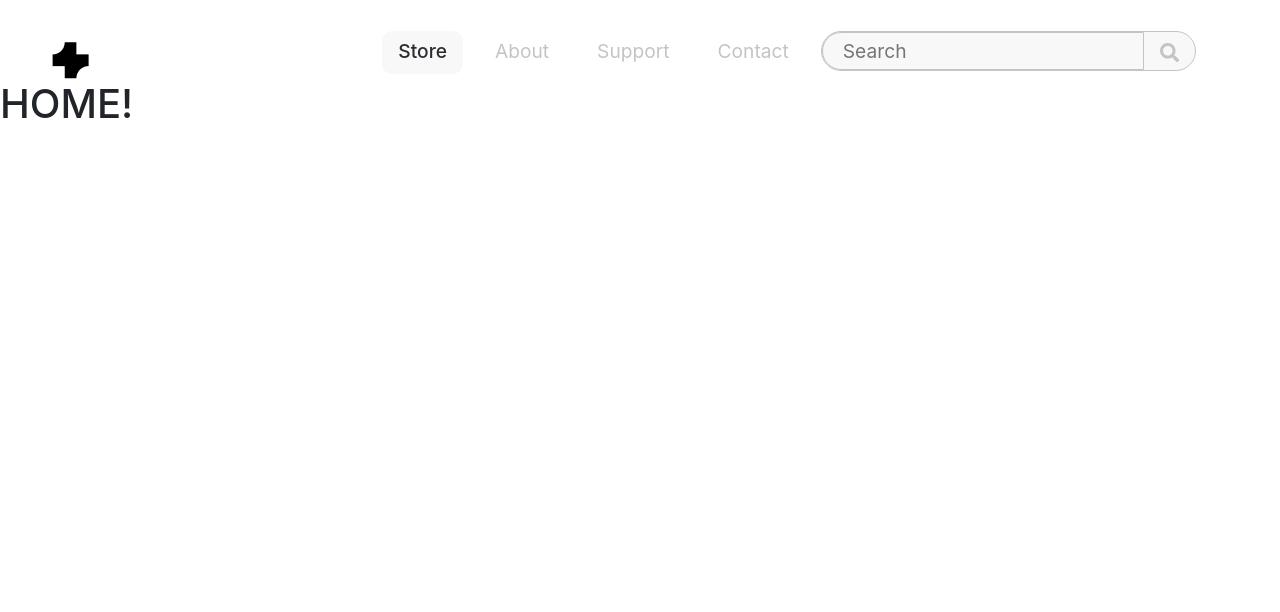
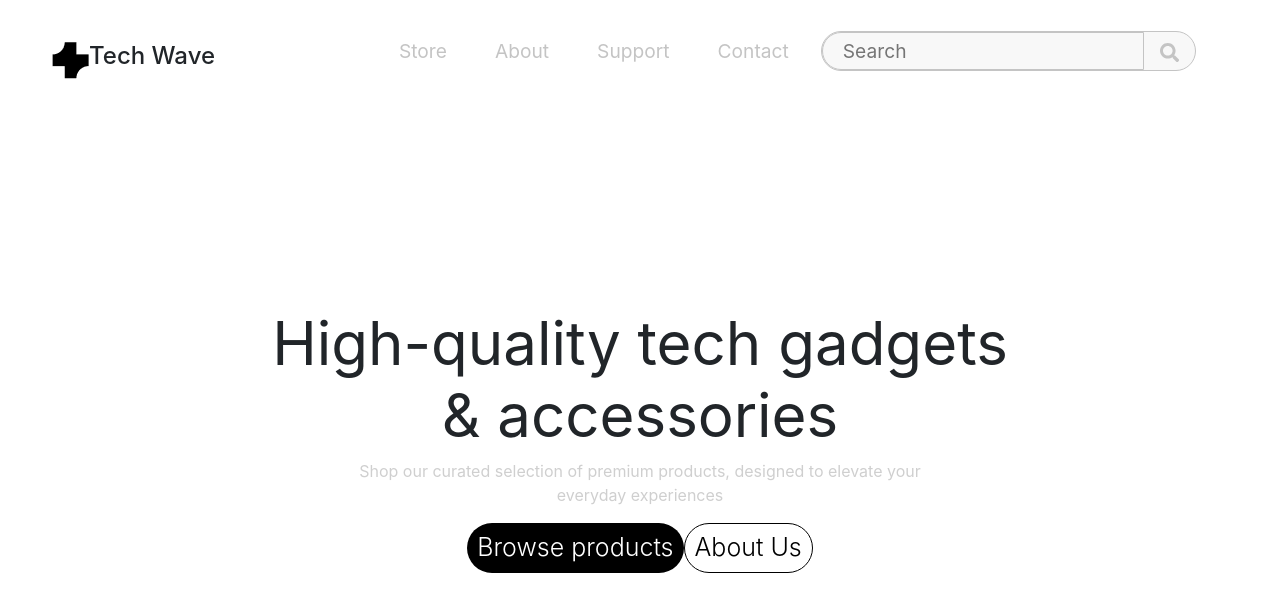
Before and after one commit to MuhammadAliashraf/Tech-wave, a React (Create React App) app: page / in a window 1280 px wide. Shown: the top 612 px of the page. Built offline with nearby package versions, Linux system fonts and the light colour scheme; the HTML template or start-up script is replaced by a standard one.

Commit message:
Hero Section Complete

```diff
--- a/package.json
+++ b/package.json
@@ -15,6 +15,7 @@
     "react-icons": "^4.10.1",
     "react-image-crop": "^10.1.5",
     "react-redux": "^8.1.1",
+    "react-reveal": "^1.2.2",
     "react-router-dom": "^6.14.1",
     "react-scripts": "5.0.1",
     "react-switch": "^7.0.0",
--- /dev/null
+++ b/src/Components/HeroSection copy/HeroSection.js
@@ -0,0 +1,14 @@
+import React from 'react'
+import styles from "./herosection.module.css"
+
+function HeroSection() {
+  return (
+    <div>
+        <div  >
+           <h1>Hero Section</h1>
+        </div>
+    </div>
+  )
+}
+
+export default HeroSection
--- /dev/null
+++ b/src/Components/HeroSection/HeroSection.js
@@ -0,0 +1,28 @@
+import React from 'react'
+import styles from "./herosection.module.css"
+import MyButton from '../button/MyButton'
+
+function HeroSection() {
+  return (
+        <div className={styles.main}  >
+           <h1 className={styles.h1}  >High-quality tech gadgets
+           <br/>
+            & accessories</h1>
+           <p className={styles.p}>Shop our curated selection of premium products, designed to elevate your
+           <br/>
+            everyday experiences</p>
+           <div className={styles.twobtn}>
+            <div >
+             <MyButton label="Browse products" marginright={5}/>
+            </div>
+            <div>
+            <MyButton
+            white
+            label="About Us" />
+           </div>
+            </div>
+        </div>
+  )
+}
+
+export default HeroSection
--- /dev/null
+++ b/src/Components/HeroSection/herosection.module.css
@@ -0,0 +1,22 @@
+.main{
+    display: flex;
+    justify-content: center;
+    align-items: center;
+    flex-direction: column;
+    min-height: 90vh;
+}
+.twobtn{
+    display: flex;
+    justify-content: center;
+    align-items: center;
+    flex-direction: row;
+}
+.h1{
+    text-align: center;
+    font-size: 60px;
+    font-weight: 400;
+}
+.p{
+    text-align: center;
+    color: #cfcfcf;
+}
--- a/src/Components/Navbar/Navbar.js
+++ b/src/Components/Navbar/Navbar.js
@@ -13,12 +13,17 @@ function NavBar() {
     <>
       <nav className="navbar">
         <div className="nav-container">
-          <img src={Logo} />
+          <div style={{display:"flex",alignItems:"center"}} >
+          <a href="/">
+    <img src={Logo} alt="Tech Wave Logo" />
+  </a>
+          <h4>Tech Wave</h4>
+          </div>
           <ul className={click ? 'nav-menu active' : 'nav-menu'}>
             <li className="nav-item">
               <NavLink
                 exact
-                to="/"
+                to="/store"
                 activeClassName="active"
                 className="nav-links"
                 onClick={handleClick}
--- a/src/Components/button/MyButton.js
+++ b/src/Components/button/MyButton.js
@@ -6,12 +6,25 @@ function MyButton(props) {
     border,
     label,
     Onclick,
+    black,
+    white,
+    lightgray,
+    width,
+    height,
+    backgroundcolor,
+    color,
+    borderRadius,
+    marginLeft,
+    marginright
   } = props
   return (
     <div>
       <button
         onClick={Onclick}
-        className={styles.btn}>
+        className={[
+          white?styles.whitebtn:
+          styles.btn]}
+          >
         {label}
       </button>
     </div>
--- a/src/Components/button/button.module.css
+++ b/src/Components/button/button.module.css
@@ -1,23 +1,48 @@
 .btn {
-  background-color: #03a9f4;
+  background-color: #000;
   color: white;
   width: 100%;
-  height: 40px;
+  height: 50px;
   transition: background-color 0.4s ease;
   border: none;
-  border-radius: 4px;
   font-size: 25px;
-  padding: 5px;
+  padding: 10px;
   font-weight: 300;
+  align-items: center;
+  justify-content: center;
+  display: flex;
+  border-radius:40px;
 }
 
 .btn:hover {
-  border-color: #03a9f4 !important ;
-  background-color: white ;
-  color: #03a9f4 !important;
+  background-color:#d4d4d4;
+  color: #000 !important;
   font-size: 25px;
-  padding: 5px;
+  padding: 10px;
   border-width: 3px;
-  border-radius: 4px;
-  border: #03a9f4;
+  border-radius:40px;
 }
+.whitebtn{
+  background-color: white;
+  color: black;
+  width: 100%;
+  height: 50px;
+  transition: background-color 0.4s ease;
+  border: none;
+  font-size: 25px;
+  padding: 10px;
+  font-weight: 300;
+  align-items: center;
+  justify-content: center;
+  border-radius:40px;
+  display: flex;
+  border: 1px solid black;
+}
+.whitebtn:hover{
+  background-color: black;
+  color: white !important;
+  font-size: 25px;
+  padding: 10px;
+  border-width: 3px;
+  border-radius:40px;
+}
--- a/src/Pages/Home.js
+++ b/src/Pages/Home/Home.js
@@ -1,10 +1,11 @@
 import React from 'react'
 import styles from './home.module.css'
+import HeroSection from '../../Components/HeroSection/HeroSection'
 
 function Home() {
   return (
     <div>
-      <h1>HOME!</h1>
+      <HeroSection/>
     </div>
   )
 }
--- a/src/Router/Router.js
+++ b/src/Router/Router.js
@@ -1,8 +1,7 @@
 import React from 'react'
 import { BrowserRouter, Route, Routes } from 'react-router-dom'
-import Home from '../Pages/Home'
+import Home from '../Pages/Home/Home'
 import NavbarCom from '../Components/Navbar/Navbar'
-import TopNav from '../Components/Navtop/TopNav'
 
 const AppRouter = () => {
   return (
```
Also changed, not shown: src/Components/HeroSection copy/herosection.module.css (added), src/Pages/Home/home.module.css (renamed from src/Pages/home.module.css), 1 other file (tests, documents, lock files or other folders).
